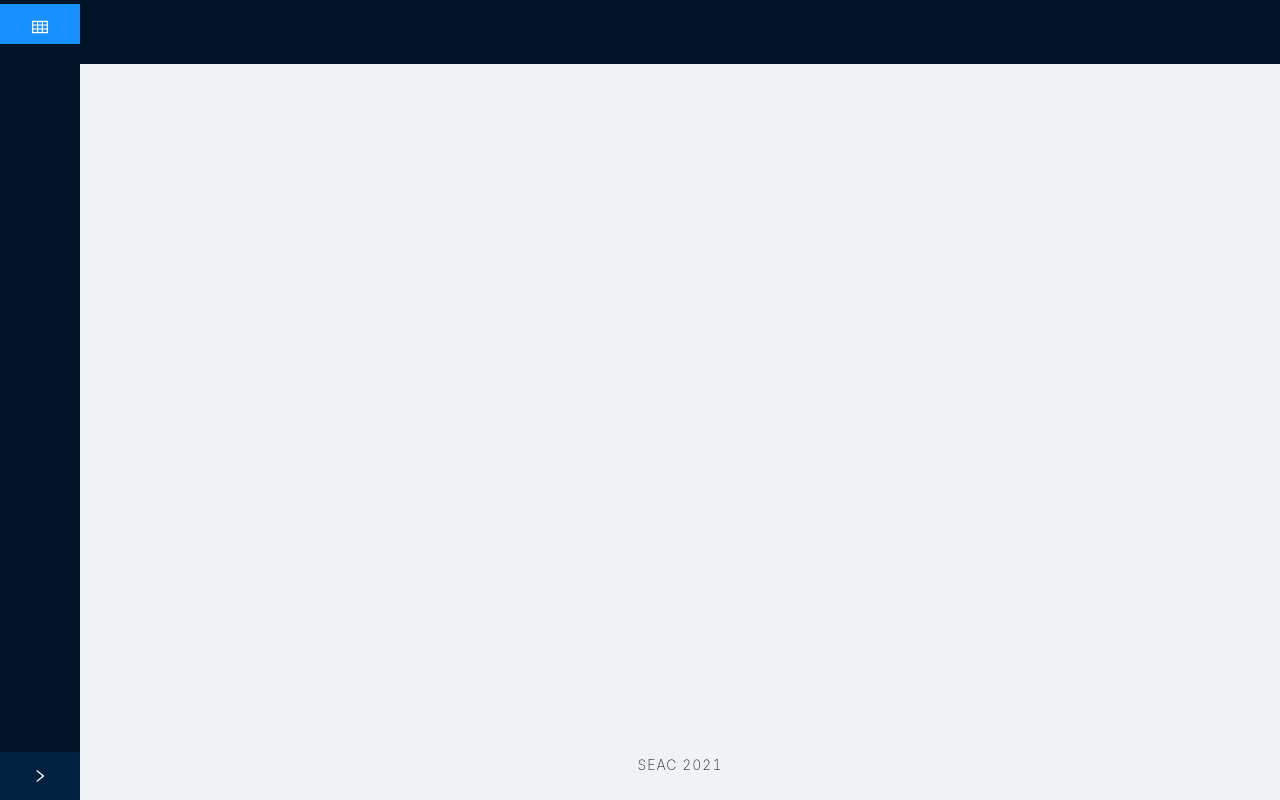
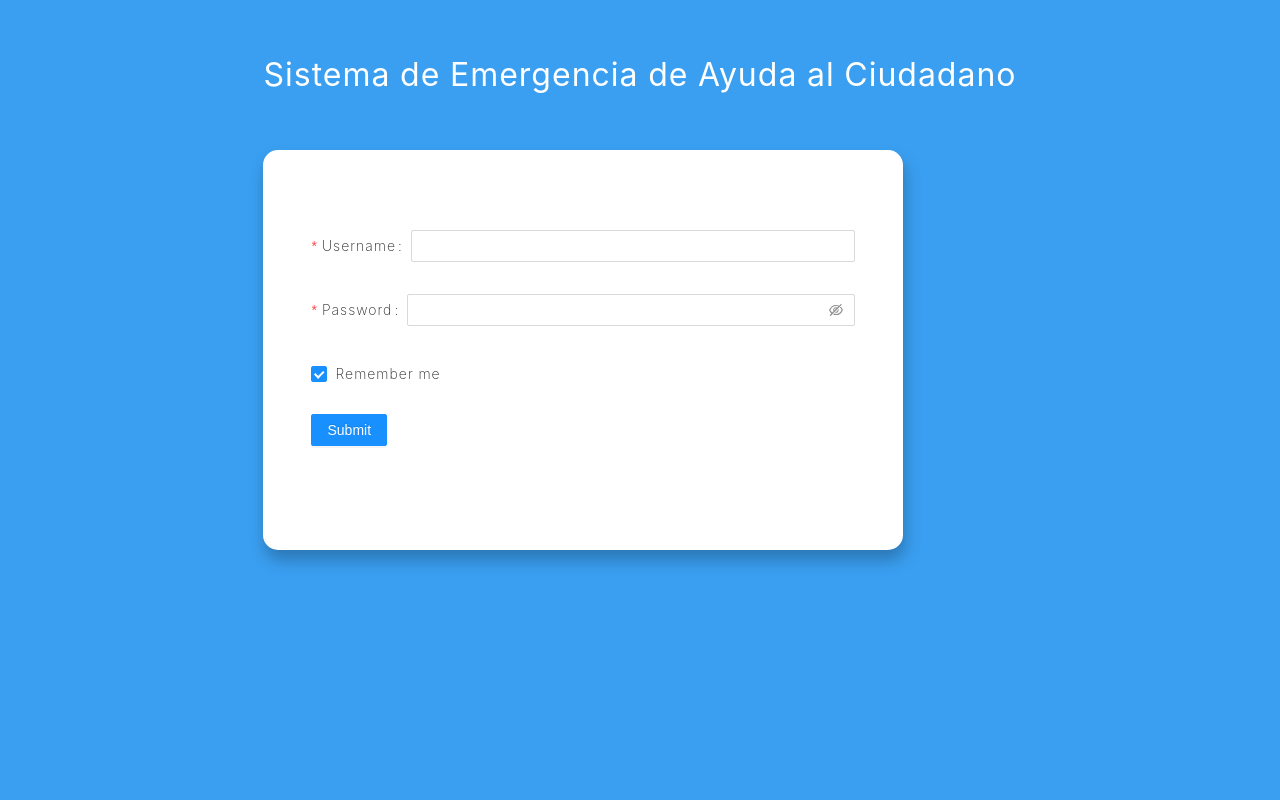
Before and after one commit to IgnacioNicolasAlvarez/PF-SEAC-WEB-FRONT, a React (Create React App) app: page /login in a window 1280 px wide. Built offline with nearby package versions, Linux system fonts and the light colour scheme.

Commit message:
se volvio a agregar el login, se toco el router

```diff
--- a/src/App.js
+++ b/src/App.js
@@ -1,13 +1,32 @@
 import React, { Component } from "react";
 
 import "./App.css";
-import  Navbar  from "./components/navbar/navbar.component";
+import Navbar from "./components/navbar/navbar.component";
+
+import { BrowserRouter as Router, Switch, Route } from "react-router-dom";
+import Login from "./Login";
+import Layout from "./components/layout/layout.component";
 
 class App extends Component {
-
   render() {
     return (
-      <Navbar />
+      <Router>
+        <Switch>
+          <Route exact path="/home">
+            <Navbar />
+          </Route>
+          <Route exact path="/">
+            <Layout>
+              <Login />
+            </Layout>
+          </Route>
+          <Route exact path="/login">
+            <Layout>
+              <Login />
+            </Layout>
+          </Route>
+        </Switch>
+      </Router>
     );
   }
 }
--- /dev/null
+++ b/src/Login.js
@@ -0,0 +1,83 @@
+import React from "react";
+import { useHistory } from "react-router-dom";
+import { Form, Input, Button, Checkbox, message } from "antd";
+
+const Login = () => {
+  let history = useHistory();
+
+  const onFinish = (values) => {
+    console.log("Success:", values);
+    setTimeout(() => {
+      if (
+        values.username === "admin@seac.com" &&
+        values.password === "123123"
+      ) {
+        history.push("/home");
+      } else {
+        message.error("Credenciales invalidas, por favor intente de nuevo.");
+      }
+    }, 1500);
+  };
+
+  return (
+    <div
+      style={{
+        display: "flex",
+        flexDirection: "column",
+        justifyContent: "center",
+        width: "50vw",
+        height: "50vh",
+        background: "white",
+        borderRadius: "15px",
+        padding: "3rem",
+        boxShadow: "2px 10px 16px 0px rgba(0,0,0,0.25)",
+      }}
+    >
+      <Form
+        name="login"
+        initialValues={{
+          remember: true,
+        }}
+        onFinish={onFinish}
+      >
+        <Form.Item
+          label="Username"
+          name="username"
+          rules={[
+            {
+              required: true,
+              message: "Please input your username!",
+            },
+          ]}
+        >
+          <Input />
+        </Form.Item>
+
+        <Form.Item
+          label="Password"
+          name="password"
+          rules={[
+            {
+              required: true,
+              message: "Please input your password!",
+            },
+          ]}
+        >
+          <Input.Password />
+        </Form.Item>
+
+        <Form.Item name="remember" valuePropName="checked">
+          <Checkbox>Remember me</Checkbox>
+        </Form.Item>
+
+        <Form.Item>
+          <Button type="primary" htmlType="submit">
+            Submit
+          </Button>
+        </Form.Item>
+      </Form>
+    </div>
+  );
+};
+
+export default Login;
--- /dev/null
+++ b/src/components/home/home.component.jsx
@@ -0,0 +1,65 @@
+import React from "react";
+
+import { Statistic, Card, Row, Col } from "antd";
+import { ArrowUpOutlined, ArrowDownOutlined } from "@ant-design/icons";
+import moment from "moment";
+
+const Home = () => {
+  function diaSemana() {
+    var x = String(moment().format("DD/MM/YYYY"));
+    let date = new Date(x.replace(/-+/g, "/"));
+
+    let options = {
+      weekday: "long",
+      year: "numeric",
+      month: "long",
+      day: "numeric",
+    };
+    return (date.toLocaleDateString("es-MX", options));
+  }
+  return (
+    <div className="site-statistic-demo-card">
+      <h1>Resumen Estadístico: {diaSemana()}</h1>
+      <Row gutter={16}>
+        <Col span={8}>
+          <Card>
+            <Statistic
+              title="Mensajes Positivos"
+              value={11.28}
+              precision={2}
+              valueStyle={{ color: "#3f8600" }}
+              prefix={<ArrowUpOutlined />}
+              suffix="%"
+            />
+          </Card>
+        </Col>
+        <Col span={8}>
+          <Card>
+            <Statistic
+              title="Mensajes Neutros"
+              value={0.25}
+              precision={2}
+              valueStyle={{ color: "#FAED27" }}
+              prefix={<ArrowDownOutlined />}
+              suffix="%"
+            />
+          </Card>
+        </Col>
+        <Col span={8}>
+          <Card>
+            <Statistic
+              title="Mensajes Negativos"
+              value={9.3}
+              precision={2}
+              valueStyle={{ color: "#cf1322" }}
+              prefix={<ArrowDownOutlined />}
+              suffix="%"
+            />
+          </Card>
+        </Col>
+      </Row>
+    </div>
+  );
+};
+
+export default Home;
--- a/src/components/layout/layout.styles.css
+++ b/src/components/layout/layout.styles.css
@@ -4,6 +4,9 @@
   align-items: center;
   width: 100%;
   min-height: 100%;
+}
+
+body{
   background: #3a9ff1;
 }
 
--- a/src/components/navbar/navbar.component.jsx
+++ b/src/components/navbar/navbar.component.jsx
@@ -2,10 +2,10 @@ import React, { Component } from "react";
 import { Layout, Menu } from "antd";
 import { BrowserRouter as Router, Switch, Route } from "react-router-dom";
 import { Link } from "react-router-dom";
-import { TableOutlined } from "@ant-design/icons";
-
+import { TableOutlined, HomeOutlined, BarChartOutlined } from "@ant-design/icons";
 import Dashboard from "../dashboard/dashboard.component";
 import InfoSolicitud from "../info-solicitud/info-solicitud.component";
+import Home from "../home/home.component";
 
 import "./navbar.styles.css";
 
@@ -30,8 +30,16 @@ class Navbar extends Component {
 
             <Switch>
               <Menu theme="dark" defaultSelectedKeys={["1"]} mode="inline">
-                <Menu.Item key="1" icon={<TableOutlined />}>
+
+               <Menu.Item key="1" icon={<HomeOutlined />}>
+                  <Link to="/home">Home</Link>
+                </Menu.Item>
+                <Menu.Item key="2" icon={<TableOutlined />}>
                   <Link to="/dashboard">Mensajes Generales</Link>
+                </Menu.Item>
+
+                <Menu.Item key="3" icon={<BarChartOutlined />}>
+                  <Link to="/dashboard">Graficos</Link>
                 </Menu.Item>
               </Menu>
             </Switch>
@@ -43,8 +51,9 @@ class Navbar extends Component {
             <Content className="main_content">
               <div className="site-layout-background">
                 <Switch>
-                  <Route exact path="/">
-                    <Dashboard></Dashboard>
+
+                  <Route exact path="/home">
+                    <Home></Home>
                   </Route>
                   <Route exact path="/dashboard">
                     <Dashboard></Dashboard>
--- a/src/index.css
+++ b/src/index.css
@@ -5,9 +5,8 @@ body {
     sans-serif;
   -webkit-font-smoothing: antialiased;
   -moz-osx-font-smoothing: grayscale;
-  box-sizing: border-box;
+
 }
-
 code {
   font-family: source-code-pro, Menlo, Monaco, Consolas, "Courier New",
     monospace;
```
Also changed, not shown: src/components/home/home.styles.css (added).
